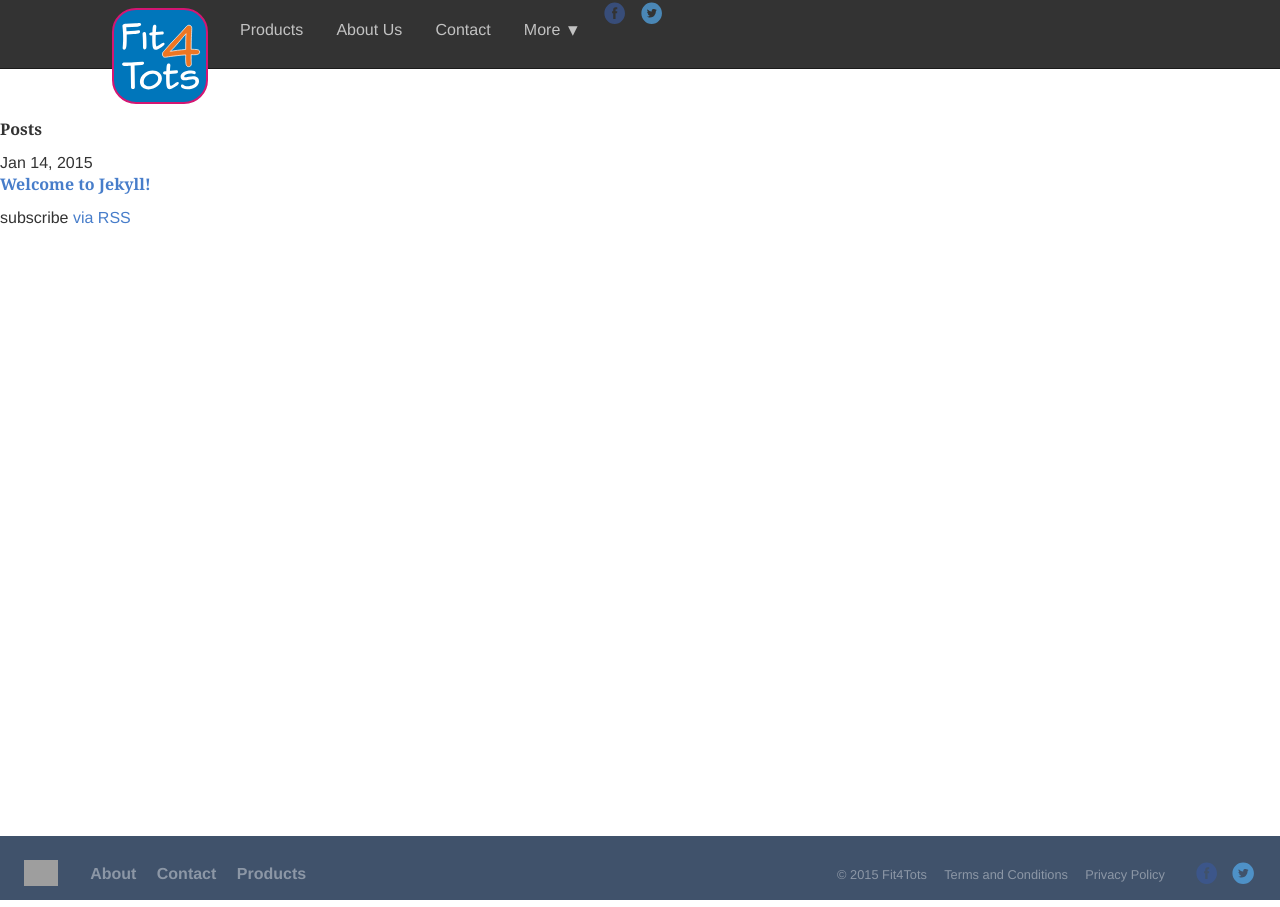
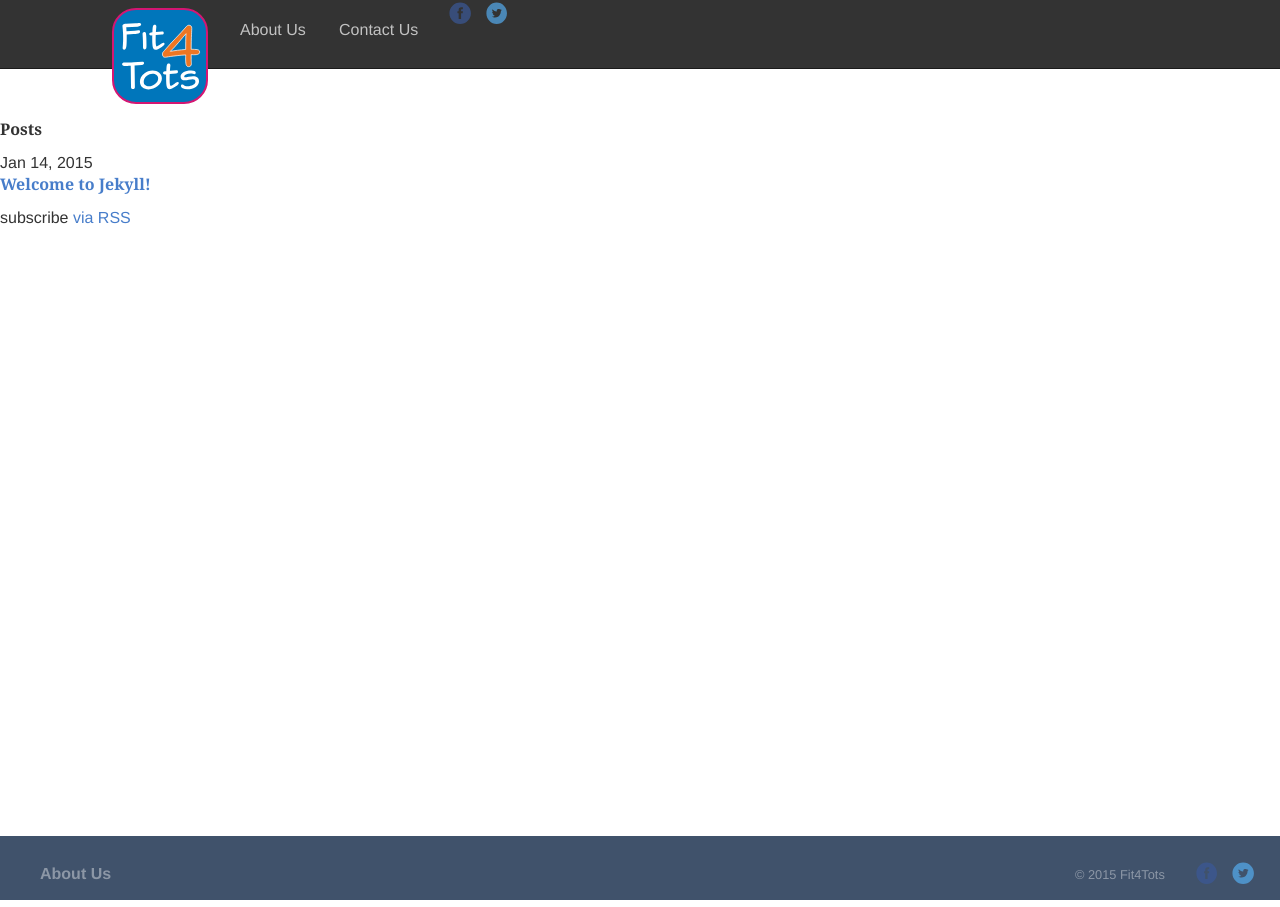
Before and after one commit to fit4tots/fit4tots.github.io, a Jekyll site: the page built from index.html, in a window 1280 px wide. Built offline with Jekyll 4.4.1, drawn with Linux system fonts in a browser that asks for light colours; grey boxes are pictures that could not be loaded.

Commit message:
updating header/footer links

```diff
--- a/_includes/layouts/refills/footer.html
+++ b/_includes/layouts/refills/footer.html
@@ -1,27 +1,22 @@
 <footer class="footer-2" role="contentinfo">
-  <div class="footer-logo">
-    <img src="https://raw.githubusercontent.com/thoughtbot/refills/master/source/images/placeholder_logo_1.png" alt="Logo image">
-  </div>
   <ul>
-      <li><a href="javascript:void(0)">About</a></li>
-      <li><a href="javascript:void(0)">Contact</a></li>
-      <li><a href="javascript:void(0)">Products</a></li>
+    <li><a href="javascript:void(0)">About Us</a></li>
   </ul>
 
   <div class="footer-secondary-links">
     <ul>
       <li><span>&copy; {{ site.time | date: '%Y' }} {{ site.title }}</span></li>
+
+      {% comment %}
         <li><a href="javascript:void(0)">Terms and Conditions</a></li>
         <li><a href="javascript:void(0)">Privacy Policy</a></li>
+      {% endcomment %}
     </ul>
 
     <ul class="footer-social">
-        <li><a href="javascript:void(0)">
-          <img src="{{ site.baseurl }}/images/facebook_circle.svg" alt="Facebook">
+      <li><a href="https://facebook.com/{{ site.facebook_username }}" target="_blank"><img src="{{ site.baseurl }}/images/facebook_circle.svg" alt="Facebook">
         </a></li>
-        <li><a href="javascript:void(0)">
-          <img src="{{ site.baseurl }}/images/twitter_circle.svg" alt="Twitter">
-        </a></li>
+      <li><a href="https://twitter.com/{{ site.twitter_username }}" target="_blank"><img src="{{ site.baseurl }}/images/twitter_circle.svg" alt="Twitter"></a></li>
     </ul>
   </div>
 </footer>
--- a/_includes/layouts/refills/header.html
+++ b/_includes/layouts/refills/header.html
@@ -6,30 +6,14 @@
     <a href="javascript:void(0)" class="navigation-menu-button" id="js-mobile-menu">MENU</a>
     <nav role="navigation">
       <ul id="js-navigation-menu" class="navigation-menu show">
-        <li class="nav-link"><a href="javascript:void(0)">Products</a></li>
+        {% unless page.path == "index.html" %}
+          <li class="nav-link"><a href="{{ site.baseurl }}/">Home</a></li>
+        {% endunless %}
         <li class="nav-link"><a href="javascript:void(0)">About Us</a></li>
-        <li class="nav-link"><a href="javascript:void(0)">Contact</a></li>
-        <li class="nav-link more"><a href="javascript:void(0)">More</a>
-          <ul class="submenu">
-            <li><a href="javascript:void(0)">Submenu Item</a></li>
-            <li><a href="javascript:void(0)">Another Item</a></li>
-            <li class="more"><a href="javascript:void(0)">Item with submenu</a>
-              <ul class="submenu">
-                <li><a href="javascript:void(0)">Sub-submenu Item</a></li>
-                <li><a href="javascript:void(0)">Another Item</a></li>
-              </ul>
-            </li>
-            <li class="more"><a href="javascript:void(0)">Another submenu</a>
-              <ul class="submenu">
-                <li><a href="javascript:void(0)">Sub-submenu</a></li>
-                <li><a href="javascript:void(0)">An Item</a></li>
-              </ul>
-            </li>
-          </ul>
-        </li>
+        <li class="nav-link"><a href="javascript:void(0)">Contact Us</a></li>
         <ul class="header-social">
-          <li><a href="https://facebook.com/{{ site.facebook_username }}"><img src="{{ site.baseurl }}/images/facebook_circle.svg" alt="Facebook"></a></li>
-          <li class="nav-link"><a href="https://twitter.com/{{ site.twitter_username }}"><img src="{{ site.baseurl }}/images/twitter_circle.svg" alt="Twitter"></a></li>
+          <li><a href="https://facebook.com/{{ site.facebook_username }}" target="_blank"><img src="{{ site.baseurl }}/images/facebook_circle.svg" alt="Facebook"></a></li>
+          <li class="nav-link"><a href="https://twitter.com/{{ site.twitter_username }}" target="_blank"><img src="{{ site.baseurl }}/images/twitter_circle.svg" alt="Twitter"></a></li>
         </ul>
       </ul>
     </nav>
--- a/_layouts/default.html
+++ b/_layouts/default.html
@@ -5,7 +5,7 @@
     <div class="wrapper-for-content-outside-of-footer">
       {% include layouts/refills/header.html %}
 
-      <main>{{ content }}</main>
+      <main role="main">{{ content }}</main>
     </div>
     {% include layouts/refills/footer.html %}
     {% include layouts/bottom.html %}
```
Lines whose indentation alone changed are shown as unchanged.
